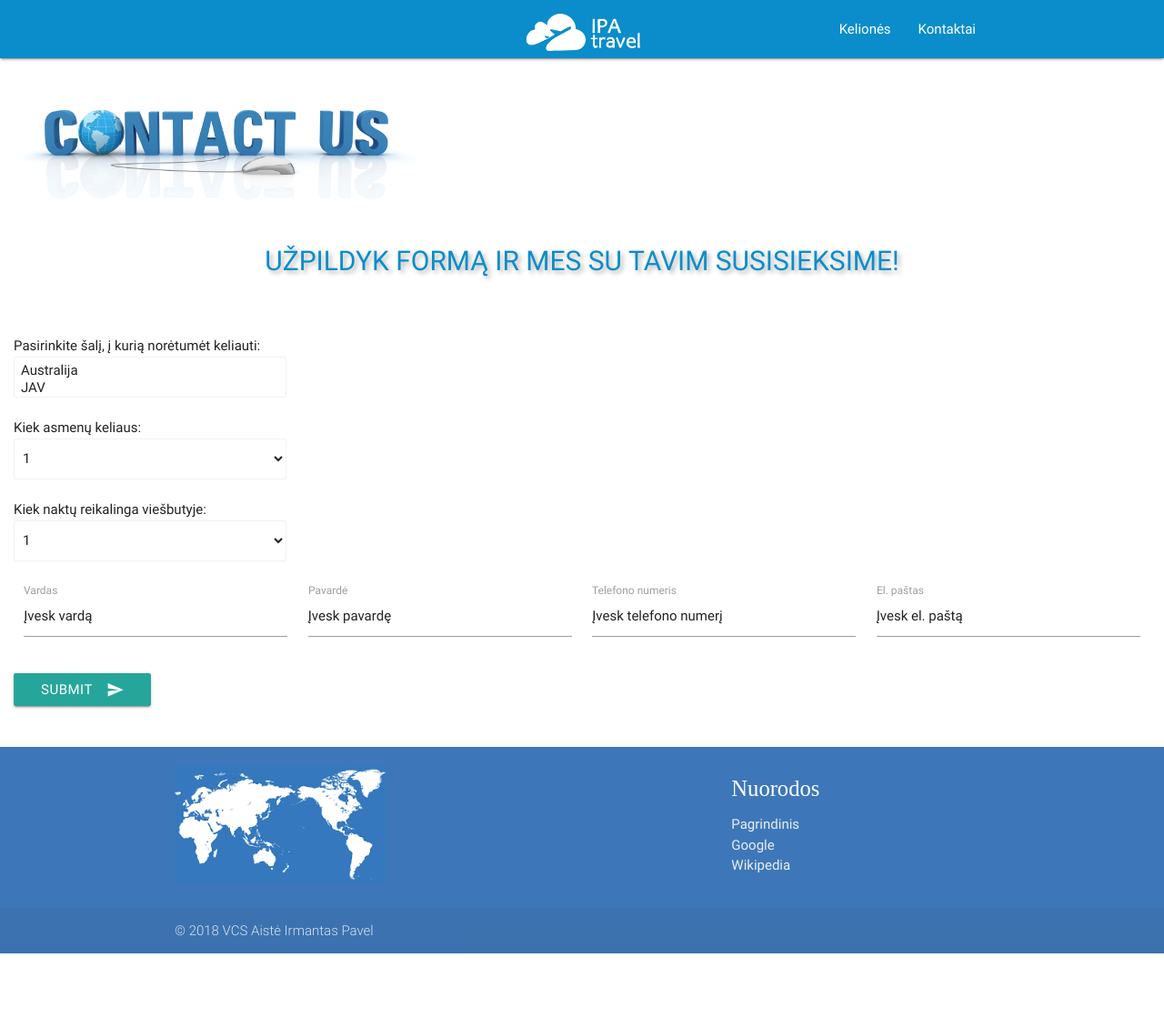
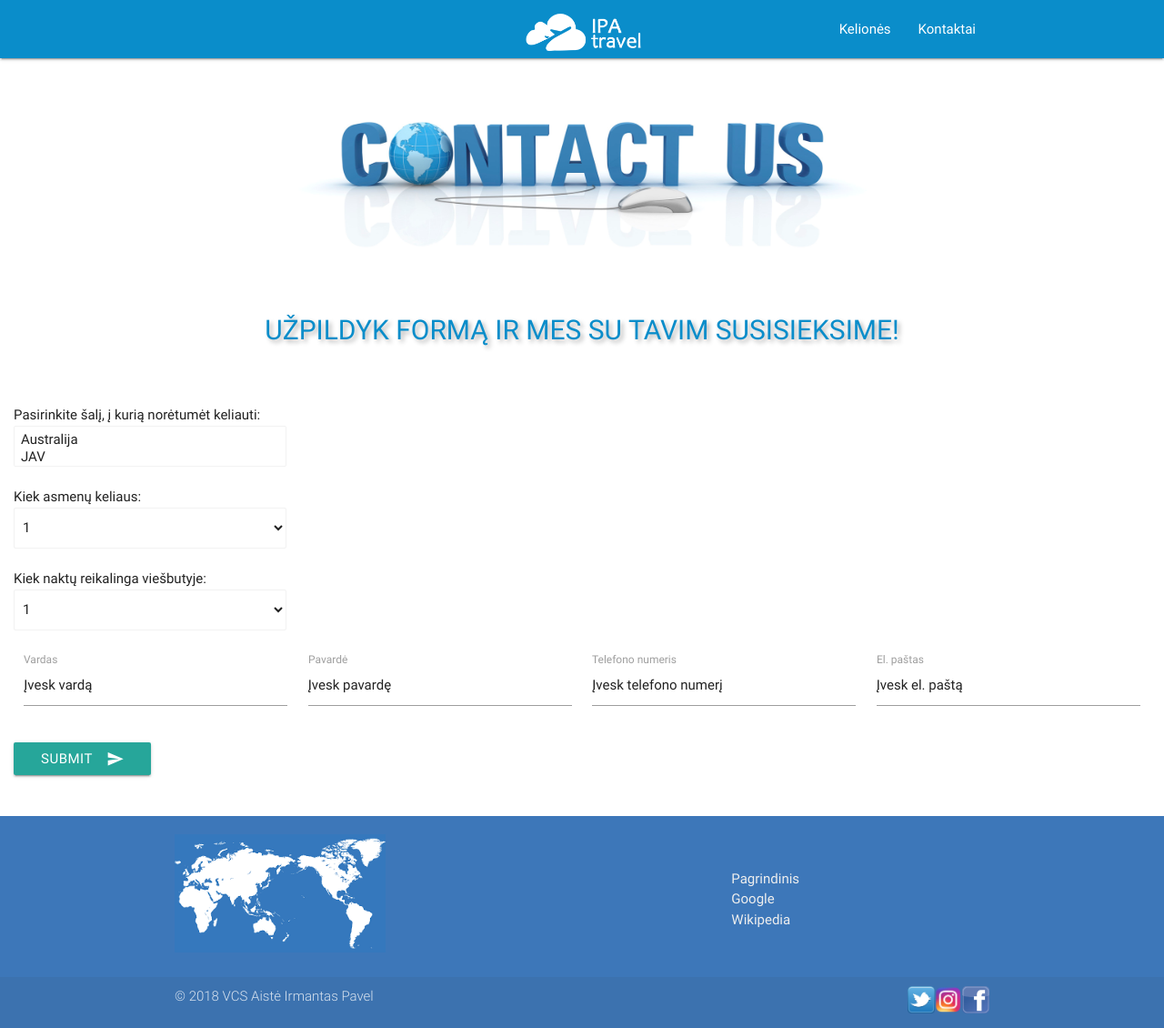
Before and after one commit to AisteBa/kelioniu_puslapis, a plain HTML site: page Uzsakymas.html in a window 1280 px wide. Shown: the whole page at 91% size. Before the commit the page ends 1048 px from the top, so only its background shows below. Drawn offline with nearby package versions, Linux system fonts and the light colour scheme.

Commit message:
zemelapis_footeris_2puslapis4

```diff
--- a/Uzsakymas.html
+++ b/Uzsakymas.html
@@ -27,7 +27,8 @@
         <div id="container1">
         <main>
             <br/>
-            <img height="150" src="images/Contact-US.png" class="center">
+
+            <img src="images/Contact-US.png" class="center" >
              <br/>
             <h2>Užpildyk formą ir mes su Tavim susisieksime!</h2>
             <br>
@@ -113,7 +114,7 @@
                       <!-- <p class="grey-text text-lighten-4">You can use rows and columns here to organize your footer content.</p>-->
                     </div>
                     <div class="col l4 offset-l2 s12">
-                      <h5 class="white-text">Nuorodos</h5>
+                        <br/>
                       <ul>
                         <li>
                           <a class="grey-text text-lighten-3" href="index.html">Pagrindinis</a>
@@ -133,6 +134,24 @@
                   <div class="container">
                     © 2018 VCS Aistė Irmantas Pavel
                     <!--<a class="grey-text text-lighten-4 right" href="#!">More Links</a>-->
+                    <div id="ftiContainer">
+                        <!-- <ul>
+                             <li>
+                               <a class="grey-text text-lighten-4 right" href="https://www.facebook.com"><img src="images/fIcon.png" style="height:30px"/></a>
+                             </li>
+                             <li>
+                               <a class="grey-text text-lighten-4 right" href="https://www.instagram.com/"><img src="images/iIcon.png" style="height:30px"/></a>
+                             </li>
+                             <li>
+                               <a class="grey-text text-lighten-4 right" href="https://twitter.com/"><img src="images/tIcon.png" style="height:30px"/></a>
+                             </li>-->
+                      <a class="grey-text text-lighten-4 right" href="https://www.facebook.com"><img src="images/fIcon.png" style="height:30px"/></a>
+
+                       <a class="grey-text text-lighten-4 right" href="https://www.instagram.com/"><img src="images/iIcon.png" style="height:30px"/></a>
+
+                       <a class="grey-text text-lighten-4 right" href="https://twitter.com/"><img src="images/tIcon.png" style="height:30px"/></a>
+                       </div>
+                     </div>
                   </div>
                 </div>
               </footer>
--- a/css/style.css
+++ b/css/style.css
@@ -135,3 +135,13 @@ body{
     padding: 587px;
     cursor: pointer;
 }
+.center {
+    display: block;
+    margin-left: auto;
+    margin-right: auto;
+    width: 50%;
+}
+#ftiContainer {
+    display: inline;
+    cursor: pointer;
+}
```
Also changed, not shown: Australija.html (+25 -5 lines), JAV.html (+25 -4 lines), index.html (+19 -1 lines), ŠriLanka.html (+23 -3 lines), images/fIcon.png (added), images/iIcon.png (added), images/tIcon.png (added).
